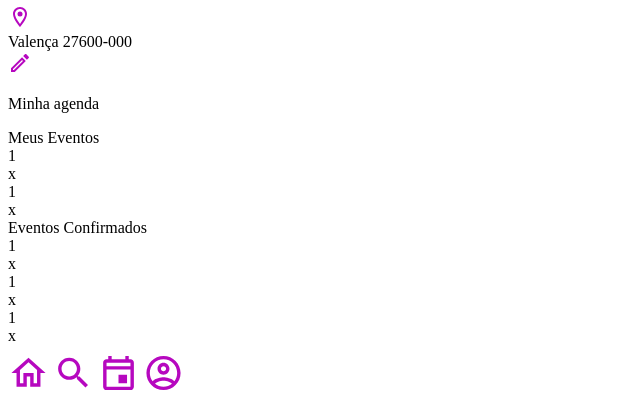
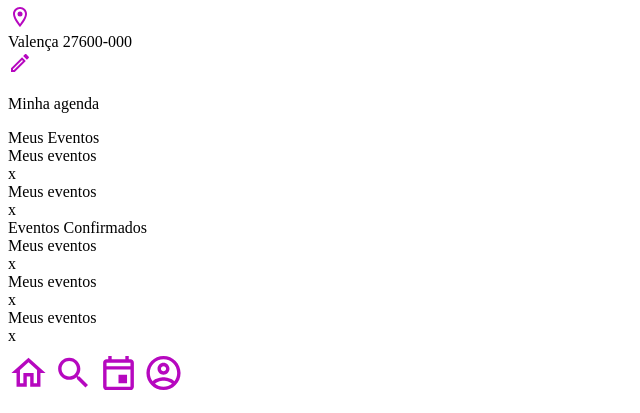
Before and after one commit to DanielC17/ProjetoUx_yEvents, a Flask app: page /calendario in a window 1280 px wide. Shown: the part 1105-1518 px from the top of the page, without its empty margins (0-640 px from the left). Run offline with Flask 2, Linux system fonts and the light colour scheme.

Commit message:
estilizando pagina do calendario

```diff
--- a/application/view/templates/calendario.html
+++ b/application/view/templates/calendario.html
@@ -7,29 +7,29 @@
             <div class="test">
                 <div class="subtitle"> Meus Eventos </div>
                 <div class="grid-container">
-                <div class="text_agenda">1</div>
+                <div class="text_agenda">Meus eventos</div>
                 <div class="excluir">x</div>
 
                 </div>
                 <div class="grid-container">
-                <div class="text_agenda">1</div>
+                <div class="text_agenda">Meus eventos</div>
                 <div class="excluir">x</div>
 
                 </div>
                 <div class="subtitle"> Eventos Confirmados </div>
                 <div class="grid-container">
-                <div class="text_agenda">1</div>
+                <div class="text_agenda">Meus eventos</div>
                 <div class="excluir">x</div>
 
                 </div>
 
                 <div class="grid-container">
-                <div class="text_agenda">1</div>
+                <div class="text_agenda">Meus eventos</div>
                 <div class="excluir">x</div>
 
                 </div>
                 <div class="grid-container">
-                    <div class="text_agenda">1</div>
+                    <div class="text_agenda">Meus eventos</div>
                     <div class="excluir">x</div>
 
                     </div>
```
